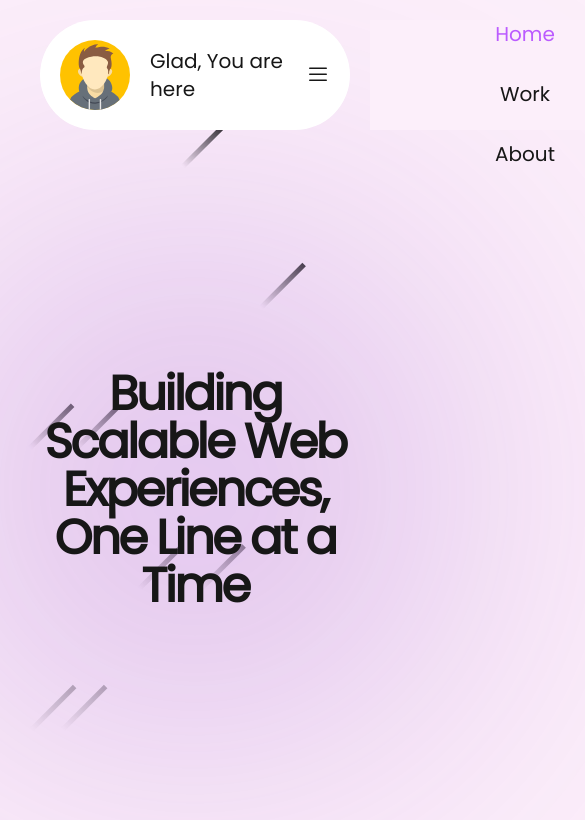
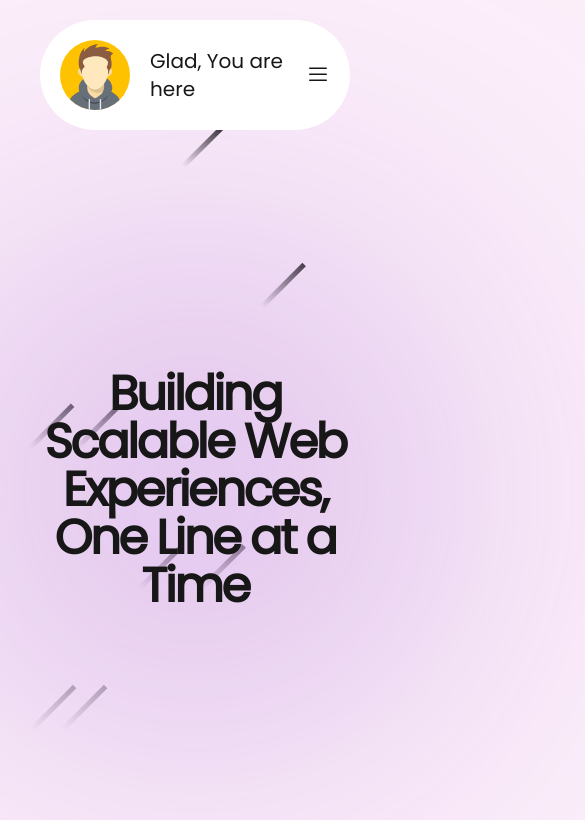
Before and after one commit to AmarjitKaranSharma/next-portfolio, a Next.js app: page / in a window 390 px wide. Shown: the top 820 px of the page, 585 px wide, since content can reach past the window. Built offline with nearby package versions, Linux system fonts and the light colour scheme.

Commit message:
removed mobile sidebar

```diff
--- a/src/components/navbar.tsx
+++ b/src/components/navbar.tsx
@@ -65,55 +65,6 @@ export default function NavigationBar() {
           />
         </svg>
       </button>
-      <section
-        className={`flex items-center gap-8 px-5 sm:hidden flex-col fixed bg-background z-50 h-full w-full transition-transform duration-300 ${
-          menuOpen ? "translate-x-0" : "translate-x-full"
-        }`}
-      >
-        <button
-          onClick={() => setMenuOpen(false)}
-          className="absolute top-5 right-5"
-        >
-          <svg
-            xmlns="http://www.w3.org/2000/svg"
-            fill="none"
-            viewBox="0 0 24 24"
-            strokeWidth={1.5}
-            stroke="currentColor"
-            className="w-6 h-6"
-          >
-            <path
-              strokeLinecap="round"
-              strokeLinejoin="round"
-              d="M6 18L18 6M6 6l12 12"
-            />
-          </svg>
-        </button>
-        <Link
-          className={`text-xl font-medium ${
-            activeRoute === "/" ? "text-active" : ""
-          }`}
-          href="/"
-        >
-          Home
-        </Link>
-        <Link
-          className={`text-xl font-medium ${
-            activeRoute.includes("/work") ? "text-active" : ""
-          }`}
-          href="/work/1"
-        >
-          Work
-        </Link>
-        <Link
-          className={`text-xl font-medium ${
-            activeRoute === "/intro" ? "text-active" : ""
-          }`}
-          href="/intro"
-        >
-          About
-        </Link>
-      </section>
     </nav>
   );
 }
```
